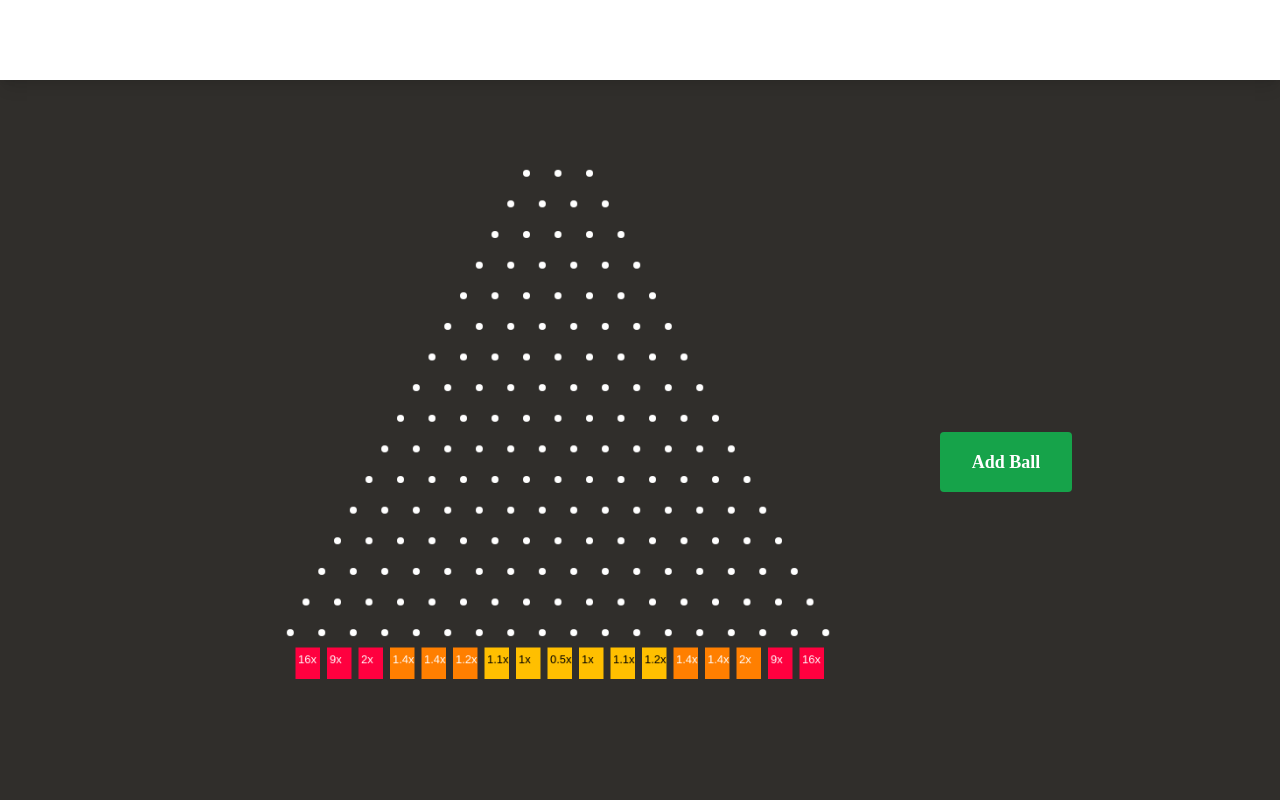
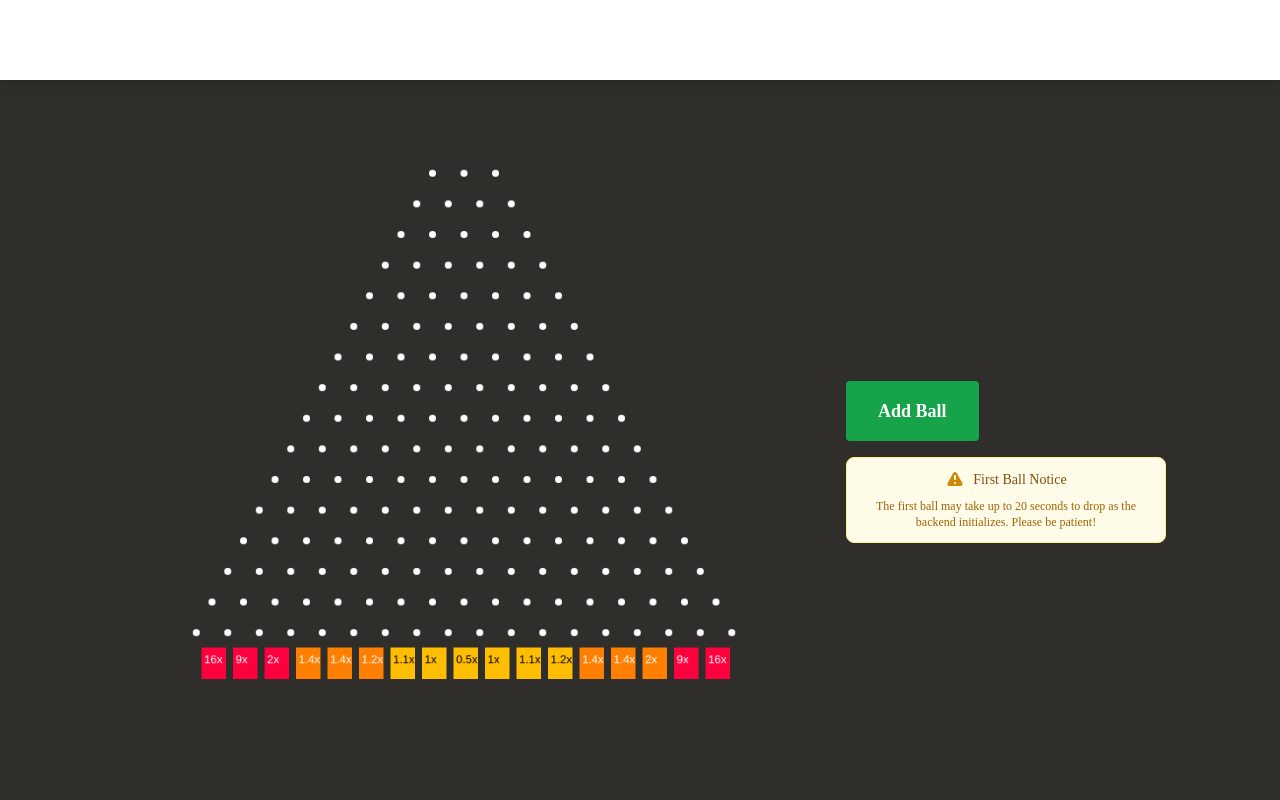
Before and after one commit to naman-bhayana/Plinko, a React (Vite) app in the folder frontend/: page /game in a window 1280 px wide. Shown: the top 800 px of the page. Built offline with nearby package versions, Linux system fonts and the light colour scheme; no server answers.

Commit message:
Add first ball notice with loading state and improved UI

```diff
--- a/frontend/src/components/ui/Button.tsx
+++ b/frontend/src/components/ui/Button.tsx
@@ -2,15 +2,18 @@
   onClick,
   children,
   className,
+  disabled,
 }: {
   onClick: () => void;
   children: React.ReactNode;
   className?: string;
+  disabled?: boolean;
 }) => {
   return (
     <button
       onClick={onClick}
-      className={`px-2 py-2 text-2xl bg-green-500  text-white font-bold rounded ${className}`}
+      disabled={disabled}
+      className={`px-2 py-2 text-2xl bg-green-500 text-white font-bold rounded ${className} ${disabled ? 'opacity-50 cursor-not-allowed' : ''}`}
     >
       {children}
     </button>
--- a/frontend/src/pages/Game.tsx
+++ b/frontend/src/pages/Game.tsx
@@ -6,6 +6,8 @@
 
 export function Game() {
   const [ballManager, setBallManager] = useState<BallManager>();
+  const [isFirstBall, setIsFirstBall] = useState(true);
+  const [isLoading, setIsLoading] = useState(false);
   const canvasRef = useRef<any>();
 
   useEffect(() => {
@@ -17,6 +19,25 @@
     }
   }, [canvasRef]);
 
+  const handleAddBall = async () => {
+    setIsLoading(true);
+    try {
+      const response = await axios.post(`${baseURL}/game`, {
+        data: 1,
+      });
+      if (ballManager) {
+        ballManager.addBall(response.data.point);
+        if (isFirstBall) {
+          setIsFirstBall(false);
+        }
+      }
+    } catch (error) {
+      console.error("Error adding ball:", error);
+    } finally {
+      setIsLoading(false);
+    }
+  };
+
   return (
     <div className="flex flex-col items-center p-4 pt-8">
       <div className="flex flex-col lg:flex-row items-center justify-center gap-6 lg:gap-8">
@@ -27,20 +48,30 @@
           className="w-full max-w-[350px] md:max-w-[500px] lg:max-w-[600px] xl:max-w-[700px] h-auto"
           style={{ aspectRatio: '1/1' }}
         ></canvas>
-        <div className="flex flex-col items-center lg:items-start">
+        <div className="flex flex-col items-center lg:items-start gap-4">
           <Button
             className="px-6 md:px-8 py-3 md:py-4 text-base md:text-lg bg-green-600 hover:bg-green-700"
-            onClick={async () => {
-              const response = await axios.post(`${baseURL}/game`, {
-                data: 1,
-              });
-              if (ballManager) {
-                ballManager.addBall(response.data.point);
-              }
-            }}
+            onClick={handleAddBall}
+            disabled={isLoading}
           >
-            Add Ball
+            {isLoading ? "Adding Ball..." : "Add Ball"}
           </Button>
+
+          {isFirstBall && (
+            <div className="max-w-xs text-center">
+              <div className="bg-yellow-50 border border-yellow-200 rounded-lg p-3">
+                <div className="flex items-center justify-center mb-2">
+                  <svg className="w-5 h-5 text-yellow-600 mr-2" fill="currentColor" viewBox="0 0 20 20">
+                    <path fillRule="evenodd" d="M8.257 3.099c.765-1.36 2.722-1.36 3.486 0l5.58 9.92c.75 1.334-.213 2.98-1.742 2.98H4.42c-1.53 0-2.493-1.646-1.743-2.98l5.58-9.92zM11 13a1 1 0 11-2 0 1 1 0 012 0zm-1-8a1 1 0 00-1 1v3a1 1 0 002 0V6a1 1 0 00-1-1z" clipRule="evenodd" />
+                  </svg>
+                  <span className="text-sm font-medium text-yellow-800">First Ball Notice</span>
+                </div>
+                <p className="text-xs text-yellow-700">
+                  The first ball may take up to 20 seconds to drop as the backend initializes. Please be patient!
+                </p>
+              </div>
+            </div>
+          )}
         </div>
       </div>
     </div>
```
